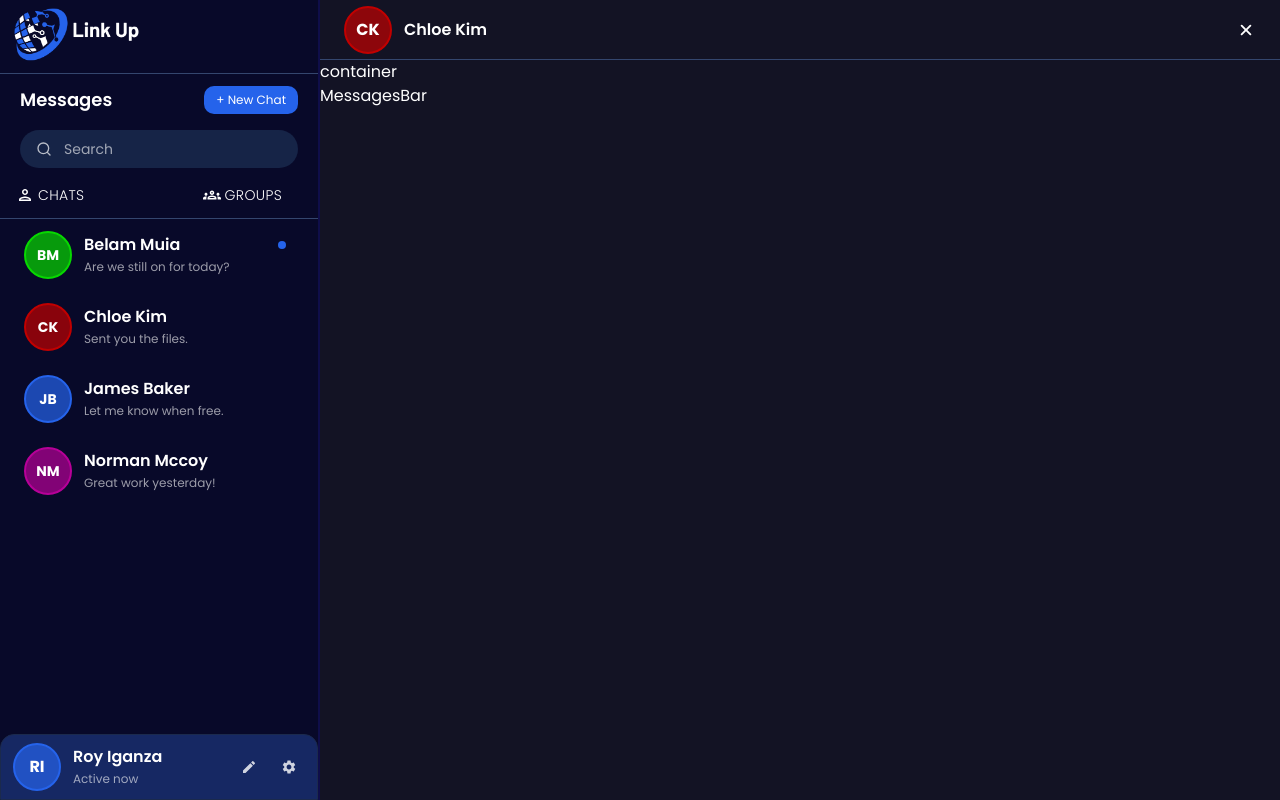
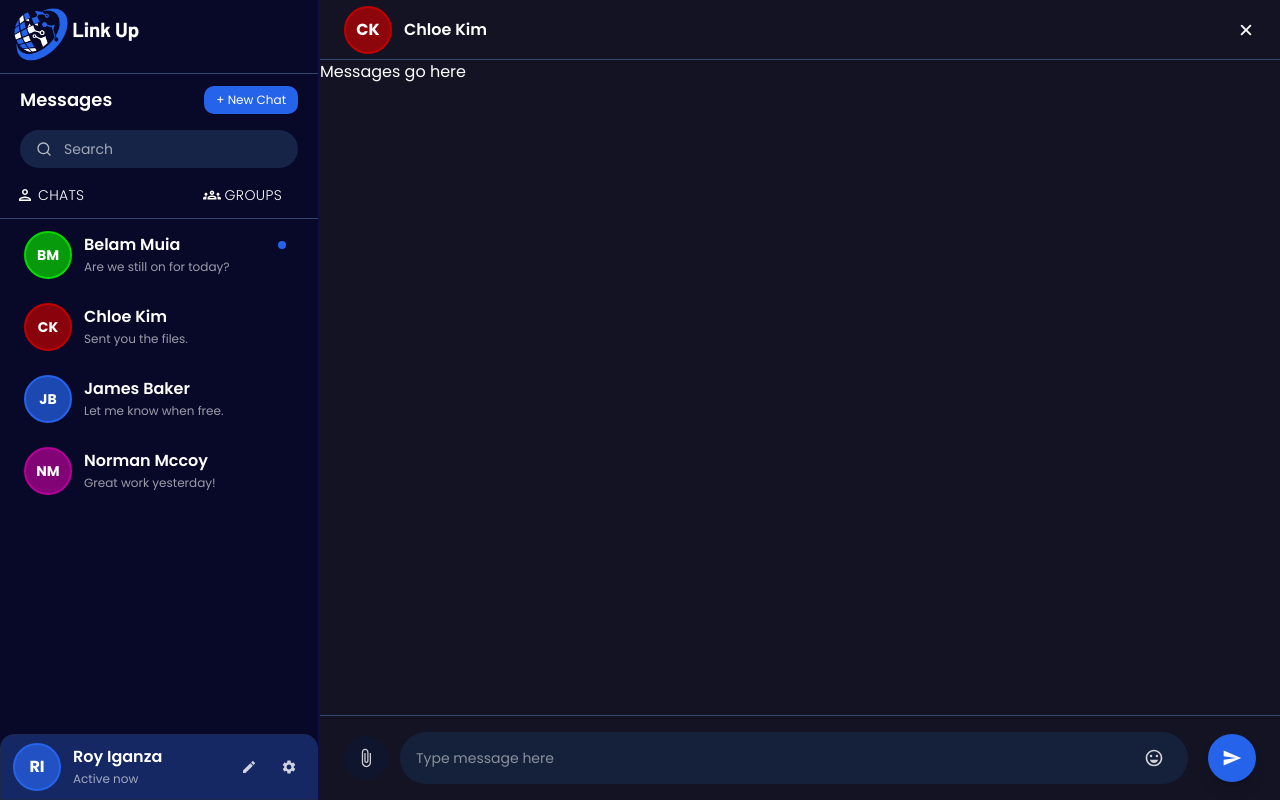
Before and after one commit to Iganza-roy/LinkUp, a React (Vite) app: page /chat in a window 1280 px wide. Built offline with nearby package versions, Linux system fonts and the light colour scheme.

Commit message:
feat: implement MessageBar component with dynamic textarea resizing and improved UI elements

```diff
--- a/src/pages/chat/components/chat-container/components/message-bar/index.jsx
+++ b/src/pages/chat/components/chat-container/components/message-bar/index.jsx
@@ -1,8 +1,54 @@
+import { useRef } from 'react';
+import { MdAttachFile, MdOutlineEmojiEmotions, MdSend } from 'react-icons/md';
 
 const MessageBar = () => {
-  return <div>
-    MessagesBar
-  </div>;
+  const textareaRef = useRef(null);
+
+  const handleInput = () => {
+    const el = textareaRef.current;
+    if (!el) return;
+    el.style.height = 'auto';
+    el.style.height = `${el.scrollHeight}px`;
+  };
+
+  return (
+    <div className='w-full px-6 py-4 border-t border-[#34466E] bg-transparent mt-auto flex-none'>
+      <div className='flex items-center gap-3'>
+        <button
+          aria-label='Attach'
+          className='hidden sm:inline-flex p-3 rounded-full bg-[#0E1636]/60 hover:bg-[#0E1636]/75 text-white/80'
+        >
+          <MdAttachFile className='w-5 h-5' />
+        </button>
+
+        <div className='flex items-center flex-1 bg-[#162A4A]/60 hover:bg-[#172C52] rounded-full px-4 py-2 gap-3'>
+          <MdAttachFile className='w-5 h-5 text-white/60 sm:hidden' />
+
+          <textarea
+            ref={textareaRef}
+            rows={1}
+            onInput={handleInput}
+            placeholder='Type message here'
+            className='resize-none bg-transparent outline-none placeholder-white/50 text-white text-sm flex-1 max-h-40 overflow-y-auto custom-scroll'
+          />
+
+          <button
+            aria-label='Emoji'
+            className='p-2 rounded-md hover:bg-white/5 transition-colors'
+          >
+            <MdOutlineEmojiEmotions className='w-5 h-5 text-white/80' />
+          </button>
+        </div>
+
+        <button
+          aria-label='Send'
+          className='ml-2 w-12 h-12 rounded-full bg-[#2563EB] flex items-center justify-center shadow-lg hover:scale-105 transition-transform'
+        >
+          <MdSend className='w-5 h-5 text-white' />
+        </button>
+      </div>
+    </div>
+  );
 };
 
 export default MessageBar;
--- a/src/pages/chat/components/chat-container/components/message-container/index.jsx
+++ b/src/pages/chat/components/chat-container/components/message-container/index.jsx
@@ -1,7 +1,7 @@
+import React from 'react';
+
 const MessageContainer = () => {
-  return <div>
-    container
-  </div>;
+  return <div>Messages go here</div>;
 };
 
 export default MessageContainer;
```
